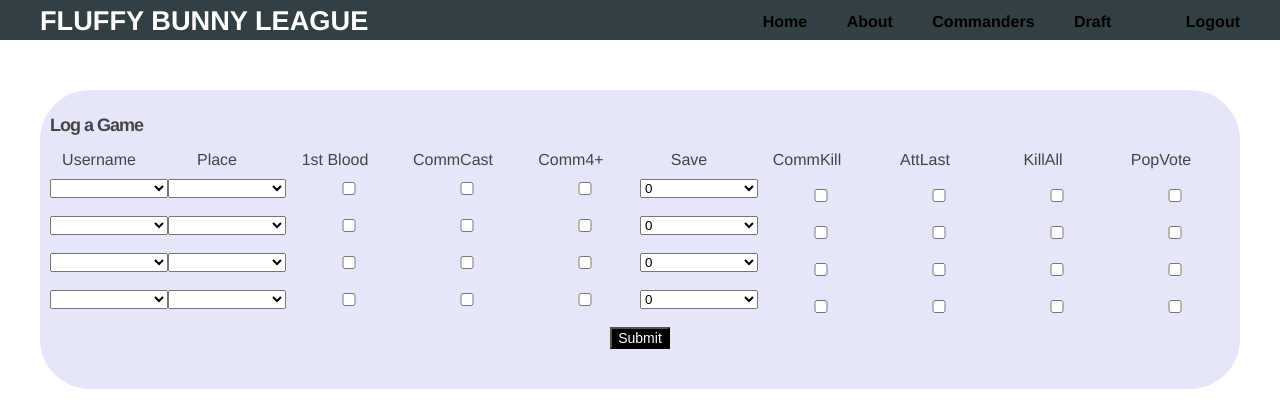
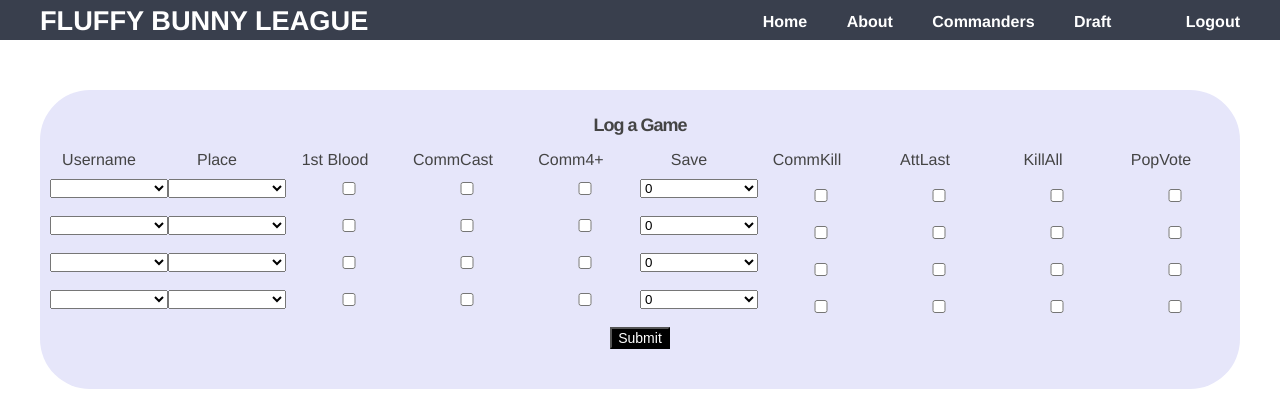
Before and after one commit to huey2117/mtg_league_flask, a Python web app: template templates/log_game.html in a window 1280 px wide. Shown: the top 420 px of the page. Run offline with Jinja, Linux system fonts and the light colour scheme; the template is opened without the code that fills it, so the values that code supplies are empty.

Commit message:
slight color updates and hover color change added

```diff
--- a/app.py
+++ b/app.py
@@ -184,8 +184,8 @@ def users():
         return render_template('users.html')
 
 
-@app.route("/log_game", methods=["GET","POST"])
-@roles_accepted('admin','commissioner','scorekeeper')
+@app.route("/log_game", methods=["GET", "POST"])
+@roles_accepted('admin', 'commissioner', 'scorekeeper')
 def log_game():
     if request.method == 'POST':
         # add scores logic
--- a/static/css/style.css
+++ b/static/css/style.css
@@ -6,7 +6,8 @@ body {
 }
 
 header {
-  background-color: #323f43;
+  /* background-color: #323f43; */
+  background-color: #393f4d;
   height: 35px;
   width: 100%;
   margin-bottom: 50px;
@@ -61,9 +62,15 @@ div.gamelog {
   background-color: #E6E6FA;
   align-items: center;
   border-radius: 50px;
+  justify-content: center;
   /* -webkit-border-radius: 6px;
      -moz-border-radius: 6px;
           border-radius: 6px; */
+}
+
+#gamelog-header{
+    justify-content: center;
+    display: flex;
 }
 
 #log-header {
@@ -193,8 +200,12 @@ h3 {
 }
 
 .menu li a {
-  color: black;
+  color: #fff;
   text-decoration: none;
+}
+
+.menu li a:hover {
+    color: crimson;
 }
 
 form {
@@ -213,6 +224,10 @@ form input[type="submit"] {
     background-color: black;
     color: white;
     font-size: 14px;
+}
+
+form input[type="submit"]:hover {
+    color: crimson;
 }
 
 label {
@@ -245,7 +260,7 @@ label {
 }
 
 footer {
-  background-color: #323f43;
+  background-color: #393f4d;
   width: 100%;
   padding: 10px 0 0 0;
   margin: 50px 0 0 0;
--- a/templates/log_game.html
+++ b/templates/log_game.html
@@ -11,7 +11,7 @@
             <p class="error"><strong>Error:</strong> {{ error }}</p>
         {% endif %}
         <div class="gamelog" id="gamelog">
-            <h2>Log a Game</h2>
+            <h2 id="gamelog-header">Log a Game</h2>
             <div class="log-header" id="log-header">
                 <label for="username1" class="glheader">Username</label>
                 <label for="place1" class="glheader">Place</label>
```
